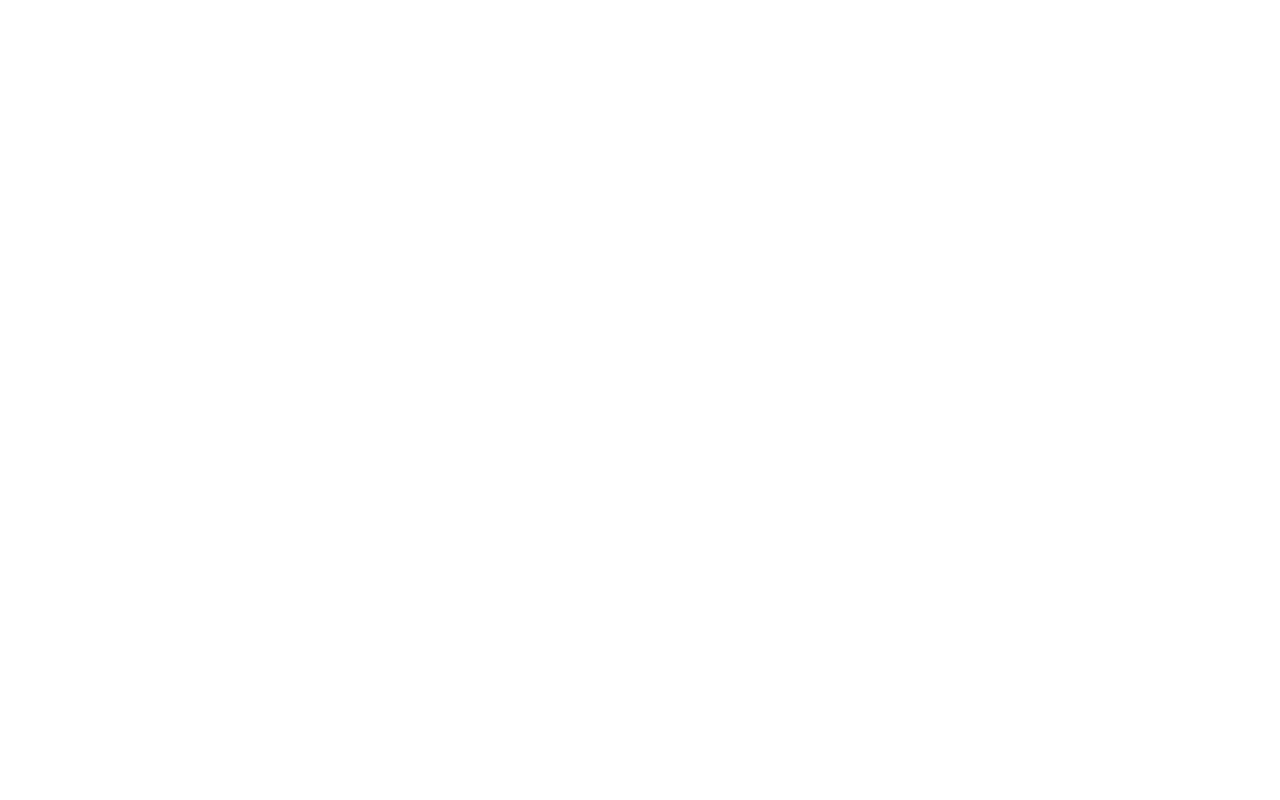
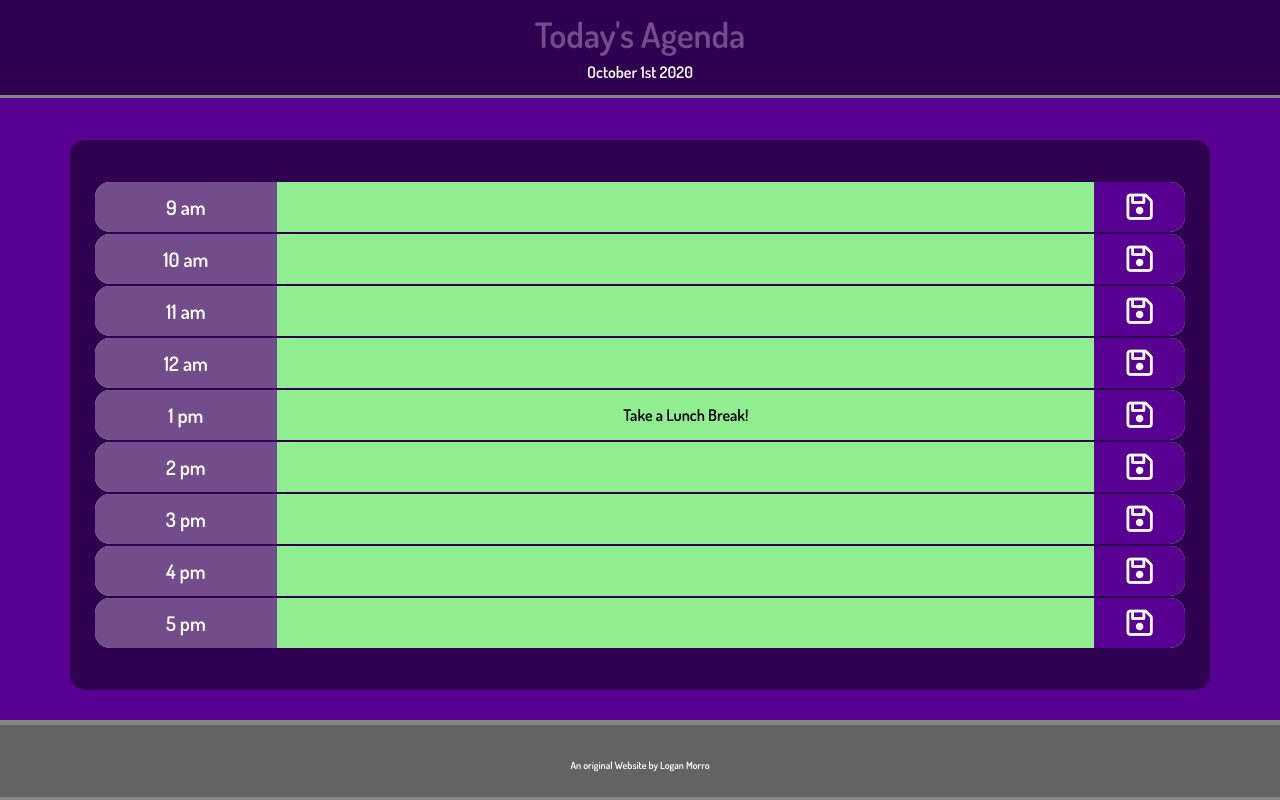
Before and after one commit to loganfmorro/LoganMDayPlanner, a plain HTML site: page index.html in a window 1280 px wide. Drawn offline with nearby package versions, Linux system fonts and the light colour scheme.

Commit message:
added all styling, corrected text alignments, all functions working properly

```diff
--- a/index.html
+++ b/index.html
@@ -0,0 +1,39 @@
+<!DOCTYPE html>
+<html lang="en">
+  <head>
+    <meta charset="UTF-8">
+    <meta name="viewport" content="width=device-width, initial-scale=1.0">
+    <meta http-equiv="X-UA-Compatible" content="ie=edge">
+
+    <link href="https://fonts.googleapis.com/css2?family=Dosis:wght@600&display=swap" rel="stylesheet">
+    <link rel="stylesheet" href="https://stackpath.bootstrapcdn.com/bootstrap/4.3.1/css/bootstrap.min.css" integrity="sha384-ggOyR0iXCbMQv3Xipma34MD+dH/1fQ784/j6cY/iJTQUOhcWr7x9JvoRxT2MZw1T" crossorigin="anonymous">
+    <link rel="stylesheet" href="style.css">
+    <script src="https://kit.fontawesome.com/6cbff65fb8.js" crossorigin="anonymous"></script>
+
+
+    <title>Logan's Day Planner</title>
+  </head>
+  <body>
+    <nav class="navbar fixed-top">
+      <div class="header-text">
+            <h1 id="navbar-title">Today's Agenda</h1>
+            <h2 id="navbar-subtitle"></h2>
+      </div>
+    </nav>
+      <form id='formPlanner'>
+    <div class="container" id="plannerContainer">
+        <!-- <ul id="planner"> </ul> -->
+        <!-- <div id="plannerContainer"> </div> -->
+    </div>
+      </form>
+
+  <!-- Start Footer -->
+    <nav class="navbar fixed-bottom footer">
+        <div class="footer-text">An original Website by Logan Morro</div>
+    </nav>
+
+    <script src="https://cdnjs.cloudflare.com/ajax/libs/jquery/3.2.1/jquery.min.js"></script>
+    <script src="https://cdnjs.cloudflare.com/ajax/libs/moment.js/2.24.0/moment.js" integrity="sha256-H9jAz//QLkDOy/nzE9G4aYijQtkLt9FvGmdUTwBk6gs=" crossorigin="anonymous"></script>
+    <script src='./script.js'></script>
+  </body>
+</html>
--- a/style.css
+++ b/style.css
@@ -1,67 +1,57 @@
 body {
     /* color for background */
-    background-color: darkolivegreen;
+    background-color: rgb(87, 0, 145);
 
-    /* font parameters */
-    font-family: Arial, Helvetica, sans-serif;
-    font-size: .8em;
+    /* custom font */
+    font-family: 'Dosis', sans-serif;
+    font-size: 20px;
 
     /* added padding to prevent navbar overlap */
     padding-top: 90px;
     vertical-align: middle;
   }
 
-
-  /*  need to make box fit space */
   input {
     background: transparent;
     border: none;
-
-    /* so cursor appears */
     padding-left: 3px;
   }
 
 
   .navbar {
-    /* background-color: #73919b;   */
-    background-color: #73919b;
-    color: #b6d7e2;
-
-    /* pulls everything down to push up against bottom border */
+    background-color: rgb(48, 0, 80);
+    color: #000000;
     padding-bottom: 0;
-
-    /* creates solid line for the bottom border  */
     border-bottom: solid;
-    border-bottom-color: #ccc;
+    border-bottom-color: rgb(134, 134, 134);
     width: 100%;
     text-align: center;
   }
 
   #navbar-title {
-    padding: 0px;
-    font-size: 30px;
-    color: linen!important; /* TODO can we do this without the !important */
+    padding-top: 5px;
+    font-size: 35px;
+    color: rgb(115, 77, 139);
     text-align: center;
   }
 
   #navbar-subtitle {
-    padding: 2px;
-    font-size: 15px;
-    color: linen!important; /* TODO can we do this without the !important */
+    padding-bottom: 5px;
+    font-size: 16px;
+    color: rgb(255, 255, 255)!important;
     text-align: center;
   }
 
   .col-md-1, .col-md-2, .col-md-9 {
-    padding: 0;
+    padding: 0px;
   }
 
-  /* #planner */
   #plannerContainer {
-    /* background-color: #73919b;   */
-    background-color: #b6d7e2;
-    /* provides spacing between the top and bottom nav bars and the content */
-    margin-top: 20px;
+    background-color:  rgb(48, 0, 80);
+    padding: 30px;
+    margin-top: 50px;
     margin-bottom: 80px;
+    border-radius: 15px;
 
     /* provide spaceing around the text */
     padding: 40px;
@@ -78,61 +68,65 @@ body {
 
   /* style container with time in it */
   .timeBox {
-    background-color: linen;
-    color: black;
+    background-color: rgb(115, 77, 139);
+    color: white;
     height:100%;
     width: 100%;
-    text-align: center;
     border-radius: 15px 0px 0px 15px;
-    display: inline-block;
-    font-size: 1em;
+    display: flex;
+    justify-content: center;
+    align-items: center;
   }
 
   /* style container with daily plan */
   .dailyPlan {
     color: black;
+    text-align: center;
     font-size: 12pt;
     height:100%;
     width: 100%;
   }
 
   .saveIcon {
-    background-color: darkturquoise;
-    color: linen;
+    background-color: rgb(87, 0, 145);
+    color: white;
     border-radius: 0px 15px 15px 0px;
-    /* float: right; */
     font-size: 1.5em;
     width: 100%;
     height: 100%;
     text-align: center;
+    padding-top: 10px;
+  }
+  .saveIcon:hover {
+    background-color: rgb(115, 77, 139);
+    color:  rgb(48, 0, 80);
+    border-radius: 0px 15px 15px 0px;
+    font-size: 1.5em;
+    width: 100%;
+    height: 100%;
+    text-align: center;
+    padding-top: 10px;
   }
 
   .footer {
-    /* set text properties */
-    background-color: #666;
-
-    /* sets height of footer*/
+    background-color: rgb(100, 99, 99);
     height: 10%;
-
-    /* sets properties for footer border*/
     border-top: solid;
-    border-top-color: #b6d7e2;
-    border-top-width: 8px;
+    border-top-color: rgb(134, 134, 134);;
+    border-top-width: 5px;
   }
 
   .footer-text, .header-text {
     /* forces text across the entire screen so it has a center */
     width: 100%;
     text-align: center;
-
     font-size: 10px;
-    color:linen;
+    color:white;
   }
 
   /* media query for screen size to be applied to center text to switch at same time as navbar */
   @media (max-width: 768px) {
     .container-fluid {
-      /* removes paddding on either side */
       padding-left: 0;
       padding-right: 0;
     }
```
